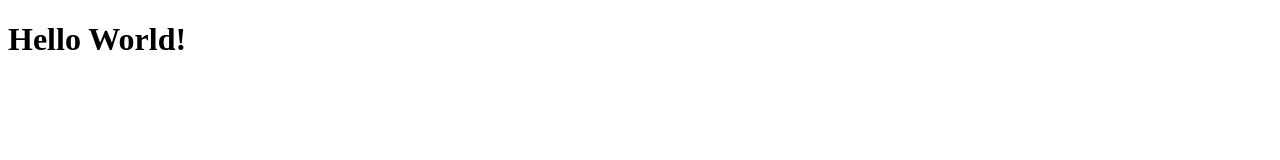
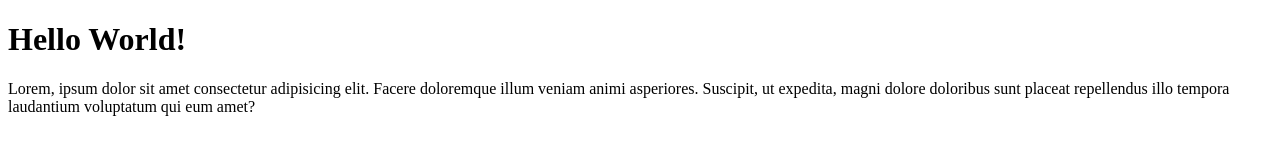
Before and after one commit to syfian/git-test-2, a plain HTML site: page index.html in a window 1280 px wide. Drawn offline with Linux system fonts and the light colour scheme.

Commit message:
menambahkan 1 paragraf

```diff
--- a/index.html
+++ b/index.html
@@ -8,6 +8,7 @@
 </head>
 <body>
     <h1>Hello World!</h1>
+    <p>Lorem, ipsum dolor sit amet consectetur adipisicing elit. Facere doloremque illum veniam animi asperiores. Suscipit, ut expedita, magni dolore doloribus sunt placeat repellendus illo tempora laudantium voluptatum qui eum amet?</p>
 
 </body>
 </html>
```
